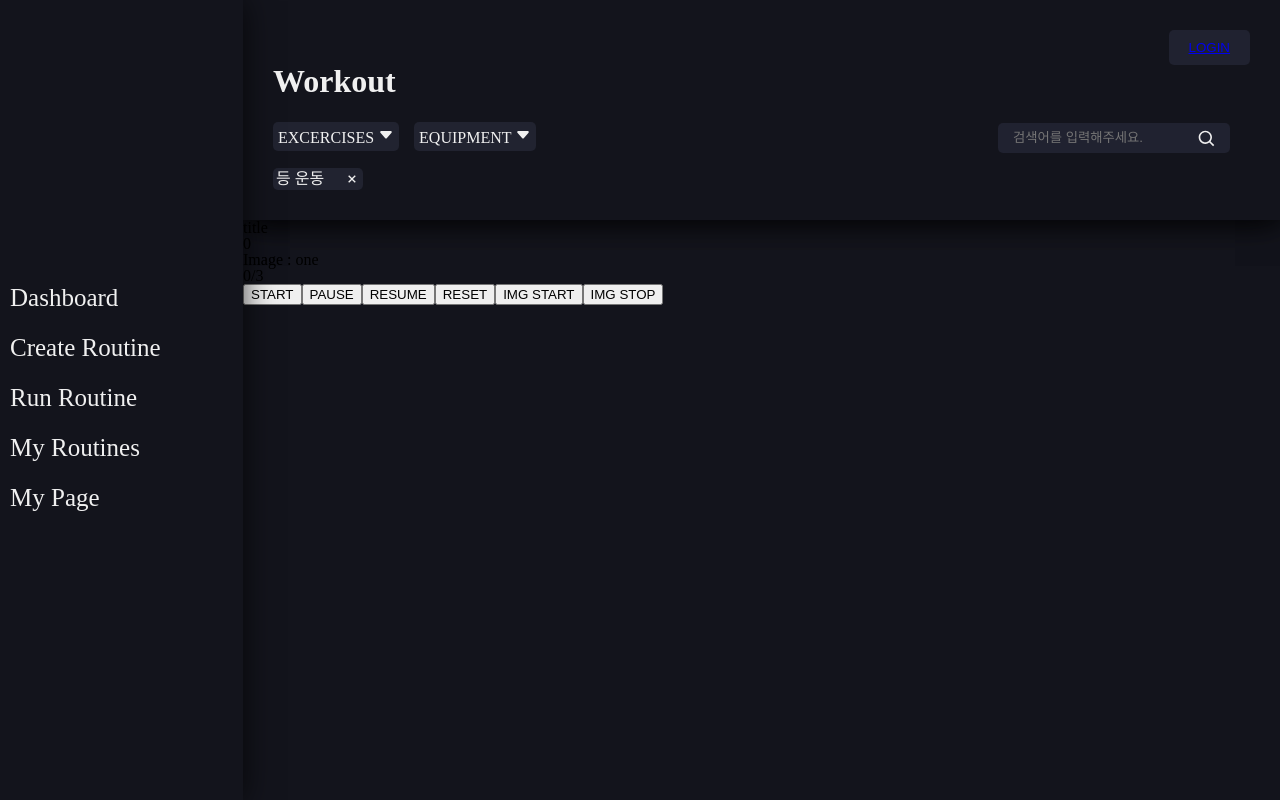
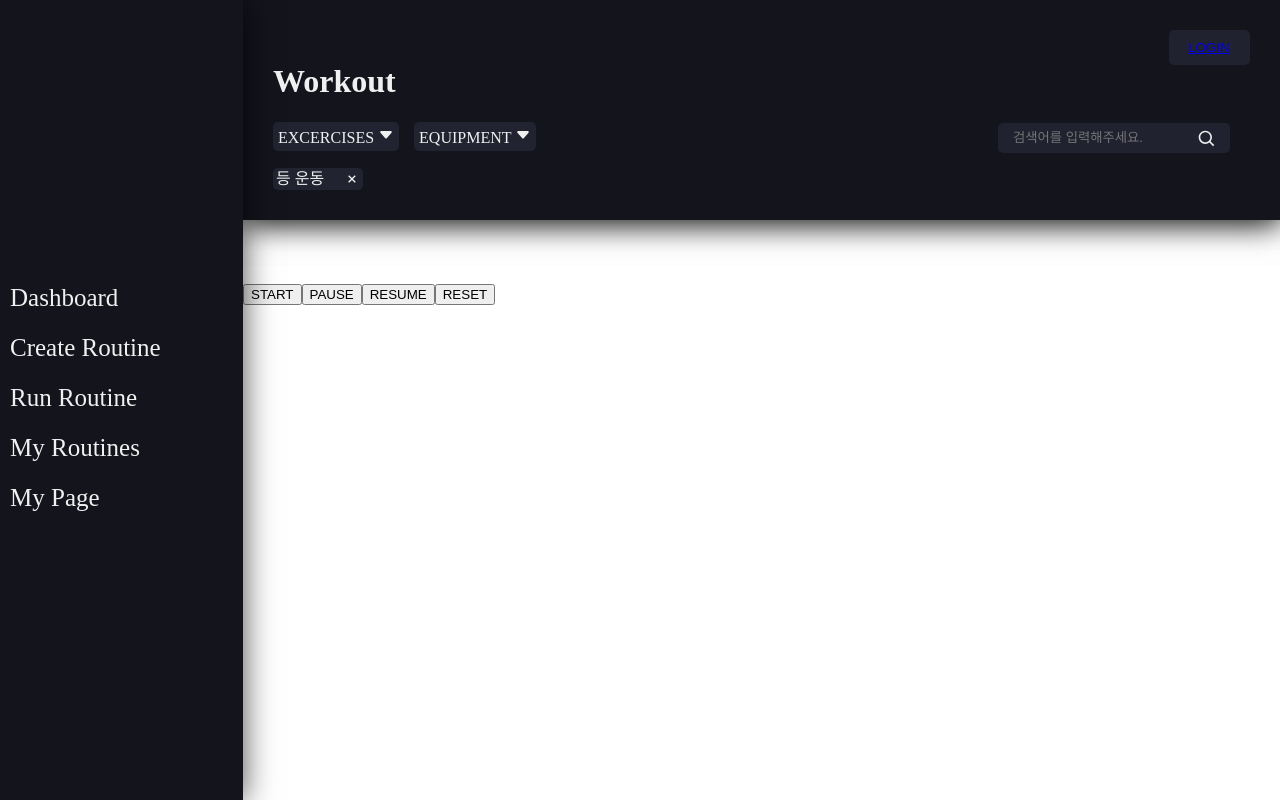
Before and after one commit to codestates/pt_at_home_client, a React (Create React App) app: page /workout in a window 1280 px wide. Built offline with nearby package versions, Linux system fonts and the light colour scheme.

Commit message:
[merge] commit updated version for merge

```diff
--- a/src/App.tsx
+++ b/src/App.tsx
@@ -1,10 +1,12 @@
-import React from 'react';
+import React, { useEffect, useState } from 'react';
 import {
   Route,
   Switch,
   withRouter,
   RouteComponentProps,
 } from 'react-router-dom';
+import { useSelector } from 'react-redux'
+import { RootState } from './modules/reducers'
 import { MyRoutines } from './components/main';
 import Root from './components/Root';
 import {
@@ -32,6 +34,19 @@ const App = ({
   history,
   location,
 }: RouteComponentProps): JSX.Element => {
+  const isExpired = useSelector((state:RootState) => state.isLogin.isExpired)
+  const [prevPath, setPrevPath] = useState(location.pathname)
+
+  useEffect(() => {
+    if (isExpired) {
+      history.push('/login')
+    }
+  },[isExpired])
+
+  useEffect(() => {
+    setPrevPath(location.pathname)
+  }, [prevPath])
+
   const FeaturePage = (): JSX.Element => {
     return (
       <Wrap>
@@ -51,7 +66,7 @@ const App = ({
               />
               <Route path={'/usersroutine'} component={MyRoutines} />
               <Route path={'/workout'} component={RunRoutineContainer} />
-              <Route path={'/mypage'} component={MyPageContainer} />
+              <Route path={'/mypage'} component={MyPageContainer}/>
             </Switch>
           </Main>
         </MainWrap>
@@ -66,7 +81,7 @@ const App = ({
       ) : location.pathname === '/signup' ? (
         <SignupContainer />
       ) : location.pathname === '/login' ? (
-        <LoginContainer />
+        <LoginContainer prevPath={prevPath}/>
       ) : (
         <FeaturePage />
       )}
--- a/src/components/main/MyPage.tsx
+++ b/src/components/main/MyPage.tsx
@@ -16,13 +16,13 @@ const MyPage = ({isLogin, userInfo, updateUserInfo, resignHandler}:MyPageProps):
 
     return (
         <div>
-            { !isLogin ?
+            { isLogin ?
                 (<>
                     <div>{userInfo.id}</div>
-                    <input type="text" value={userName}  onChange={handleChange} />
-                    <input type="email" value={email} onChange={handleChange} />
-                    <input type="password" value={password} onChange={handleChange} />
-                    <input type="button" value="Leave Website" onClick={() => resignHandler(userInfo.userName)}/>
+                    <input type="text" value={userName} name='userName' onChange={handleChange} />
+                    <input type="email" value={email} name='email' onChange={handleChange} />
+                    <input type="password" placeholder='Password' name='password' onChange={handleChange} />
+                    <input type="button" value="Leave Website" onClick={() => resignHandler(userInfo.email)}/>
                     <input type="button" value="Update" onClick={() => updateUserInfo({userName, password})}/>
                 </>)
                 :
--- a/src/components/main/RunRoutine.tsx
+++ b/src/components/main/RunRoutine.tsx
@@ -1,5 +1,6 @@
 import React, { useState, useEffect, useMemo } from 'react';
 import { CurrentRoutineProps } from '../../containers/RunRoutineContainer'
+import styled from 'styled-components';
 import CreateRoutineCard from '../component/CreateRoutineCard'
 
 type SetInterval=ReturnType<typeof setInterval>
@@ -9,20 +10,16 @@ const RunRoutine = ({
     currentRoutine,
 
 }:CurrentRoutineProps):JSX.Element => {
-    const initialInterve:SetInterval | any = null
+    const initialInterve:SetInterval | any = undefined
     let {routineId, title, workout} = currentRoutine
     let [counter, setCounter] = useState(0)
-    // let [currentWorkout, setCurrentWorkout] = useState(workout[0])
-    // let [totalCount, setTotalCount] = useState(workout[0].myCount)
     let [routineOrder, setRoutineOrder] = useState(0)
     let [intervCounter, setIntervCounter] = useState(initialInterve)
     let [intervImg, setIntervImg] = useState(initialInterve)
     let [status, setStatus] = useState('ready')
     let [imgIdx, setImgIdx] = useState(0)
-    let [repeat, setRepeat] = useState(false)
+    let [repeat, setRepeat] = useState('ready')
     let imgList = workout[routineOrder].image
-    // let imgListLength = imgList.length
-    // let [currentImg, setCurrentImg] = useState(imgList[imgIdx])
     let currentWorkout = workout[routineOrder]
     let totalCount = workout[routineOrder].myCount
     let breakCount = workout[routineOrder].myBreakTime
@@ -55,67 +52,77 @@ const RunRoutine = ({
     useEffect(() => {
         if (status === 'start') {
             runWorkout()
-        } if (status === 'break') {
+        } else if (status === 'break') {
             breakCounter()
-        } if (status === 'finish') {
+        } else if (status === 'finish') {
             setCounter(0)
             setIntervCounter(clearInterval(intervCounter))
             setIntervImg(clearInterval(intervImg))
-        } if (status === 'resume') {
+        } else if (status === 'resume' && repeat === 'repeat') {
+            setIntervImg(setInterval (() => setImgIdx(imgIdx++), 1500))
+        } else if (status === 'resume') {
             setIntervCounter(setInterval(() => setCounter(counter++), 1000))
-        } if (status === 'pause') {
+        } else if (status === 'pause') {
             setIntervCounter(clearInterval(intervCounter))
             setIntervImg(clearInterval(intervImg))
-        } if (status === 'pauseBreak') {
+        } else if (status === 'pauseBreak') {
             setIntervCounter(clearInterval(intervCounter))
         }
     }, [status])
 
-    useEffect(() => {
-        if (repeat) {
-            setIntervImg(setInterval(() => setImgIdx(imgIdx++), 1500))
-        }
-    },[imgIdx, repeat])
+
+    // start 를 누르면 status 를 start로 바꾼다
+    // staus 가 start 면 runworkout을 실행한다
+    // runworkout 이 실행 될 때 조건에 의해서 count 방식이 결정된다
+    // count 방식이 초이면 1초 마다 counter 가 1씩 증가한다.
+    // count 방식이 동작이면 1.5초 마다 이미지 배열에 인덱스가 순서대로 증가한다.
+    // 이미지 배열을 다 돌면 counter 가 1씩 증가한다.
+    // counter 가 totalCount 와 같을때 routineOrder 가 workout.length 보다 작으면 routineOrder가 증가한다.
+    // routineOrder 가 증가하면 현재 운동이 재설정 된다.
+    // breakTime이 다 돌면 다시 runworkout 이 실행된다.
 
     let currentImg = imgIdx === imgList.length? imgList[0]:imgList[imgIdx]
     let actionCounter = useMemo(() => counter+1, [counter])
-    // let memoIndex = useMemo(() => imgIdx+1, [imgIdx])
-    useEffect(() => {
-        if (intervImg === undefined) {
-            setCounter(actionCounter)
-        }
-    }, [intervImg])
 
     useEffect(() => {
-        if (imgIdx  === imgList.length ){
+        if (repeat === 'repeat') {
+            console.log('repeat')
+            setIntervImg(setInterval (() => setImgIdx(imgIdx++), 1500))
+        }
+        if (repeat === 'next') {
+            if (counter === totalCount) {
+                console.log('next', counter)
+                // setCounter(0)
+                setTimeout(()=>setRepeat('stop'), 1500)
+            } else {
+                setCounter(counter++)
+                setRepeat('repeat')
+            }
+        } if (repeat === 'stop') {
+            console.log('stop')
+            setCounter(0)
+            setRepeat('ready')
+            if (num < workout.length) {
+                setStatus('break')
+            } else {
+                setStatus('finish')
+            }
+
+        }
+    }, [repeat])
+
+    useEffect(() => {
+        if (imgIdx === imgList.length) {
             setImgIdx(0)
-            // setCounter(counter++)
+            setCounter(actionCounter)
+            setRepeat('next')
             setIntervImg(clearInterval(intervImg))
-            return () => {
-                console.log('초기화')
-                setIntervImg(clearInterval(intervImg))
-            }
         }
-        console.log('counter:',counter, 'currentImg:',currentImg, 'imgIdx:', imgIdx, 'imglength:',imgList.length, 'totalCount:', totalCount)
-        return () => {console.log('unmount')}
     }, [imgIdx])
 
-    const actionHandler = () => {
-        setIntervImg(setInterval(() => {
-            setImgIdx(imgIdx++)
-        }, 1500))
-    }
-
-    const stopActionHandler = () => {
-        setIntervImg(clearInterval(intervImg))
-    }
-
     const runWorkout = () => {
-        if (currentWorkout.myCount < 30) {
-            setImgIdx(imgIdx++)
-            setIntervImg(setInterval(() => {
-                setImgIdx(imgIdx++)
-            }, 1500))
+        if (currentWorkout.myCount < 5) {
+            setRepeat('repeat')
         } else {
             setCounter(counter++)
             setIntervCounter(setInterval(() => setCounter(counter++), 1000))
@@ -149,25 +156,25 @@ const RunRoutine = ({
 
     return (
         <div>
-            <div>
+            <WhiteText>
                 title
-            </div>
-            <div>
+            </WhiteText>
+            <WhiteText>
                 <div>{currentWorkout.id}</div>
                 <div>Image : {currentImg}</div>
                 <div>{`${counter}/${status === 'break' || status === 'pauseBreak'?breakCount:totalCount}`}</div>
                 <input type="button" value="START" onClick={startHandler}/>
                 <input type="button" value="PAUSE" onClick={pauseHandler}/>
                 <input type="button" value="RESUME" onClick={resumeHandler}/>
-                {/* <input type="button" value="PAUSE-BREAK" onClick={pauseBreakHandler}/>
-                <input type="button" value="RESUME-BREAK" onClick={resumeBreakHandler}/> */}
                 <input type="button" value="RESET"/>
-                <input type="button" value="IMG START" onClick={actionHandler}/>
-                <input type="button" value="IMG STOP" onClick={stopActionHandler}/>
-            </div>
+            </WhiteText>
         </div>
     );
 };
+
+const WhiteText = styled.div`
+    color:white;
+`
 
 export default RunRoutine;
 
--- a/src/containers/HeaderContainer.tsx
+++ b/src/containers/HeaderContainer.tsx
@@ -82,7 +82,7 @@ export interface HeaderProps {
   userName: string;
   searchHandler(keywordData: KeywordData): void;
   clickRoutineHandler(): void;
-  logoutHandler(): void;
+  logoutHandler():void;
   filterHandler(filterData: FilterData): void;
   title: string;
 }
@@ -113,6 +113,7 @@ const HeaderContainer = ():JSX.Element => {
 
     const title = titleGenerator()
 
+    //completed
     const searchHandler = async (keywordData:KeywordData) => {
         let { token, expDate } = auth
         let isTokenValid = await actionRenewToken(token, expDate, dispatch)
@@ -132,6 +133,7 @@ const HeaderContainer = ():JSX.Element => {
 
     }
 
+    // completed
     const filterHandler = async (filterData:FilterData) => {
         let { token, expDate } = auth
         let isTokenValid = await actionRenewToken(token, expDate, dispatch)
@@ -168,14 +170,22 @@ const HeaderContainer = ():JSX.Element => {
         }
     }
 
-    const logoutHandler = ():void => {
-        axios.get<LogoutResponse>(`${URI}/users/signout`, {headers:{'Content-Type':'application/json'}})
+    const logoutHandler = async () => {
+      let { token, expDate } = auth
+      let isTokenValid = await actionRenewToken(token, expDate, dispatch)
+      if (isTokenValid) {
+        axios.get<LogoutResponse>(`${URI}/users/signout`, {
+          headers:{
+            'Content-Type':'application/json',
+            'Authorization':`Bearer ${auth.token}`
+          }})
             .then(res => {
                 console.log('logout', res)
                 if (res.data.message === 'signout success') {
                     dispatch(actionLogout({isLogin:false}))
                 }
             })
+      }
     }
 
     return (
--- a/src/containers/LoginContainer.tsx
+++ b/src/containers/LoginContainer.tsx
@@ -1,9 +1,11 @@
-import React from 'react';
-import { useDispatch } from 'react-redux'
+import React, { useEffect } from 'react';
+import { useDispatch, useSelector } from 'react-redux'
 import { useHistory } from 'react-router-dom'
 import Login from '../components/Login'
 import { UserInfo } from '../modules/reducers/userInfo'
-import { actionSetUserInfo, actionLogin } from '../modules/actions'
+import { MyWorkoutsResponse, MyRoutinesResponse} from '../containers/SideBarContainer'
+import { RootState } from '../modules/reducers'
+import { actionSetUserInfo, actionLogin, actionSetMyWorkouts, actionSetMyRoutines } from '../modules/actions'
 import { URI } from '../index'
 import axios from 'axios'
 axios.defaults.withCredentials = true
@@ -18,13 +20,47 @@ interface SigninResponse {
   message: string;
 }
 
+interface LoginContProps {
+  prevPath:string
+}
+
 export interface LoginProps {
   loginHandler(loginData: LoginData): void;
 }
 
-const LoginContainer = ():JSX.Element => {
+const LoginContainer = ({prevPath}:LoginContProps):JSX.Element => {
     const dispatch = useDispatch()
     const history = useHistory()
+    const isLogin = useSelector((state:RootState) => state.isLogin)
+    const accessToken = useSelector((state:RootState) => state.userInfo.auth.token)
+
+    // completed
+    useEffect(() => {
+      if (isLogin.isLogin) {
+        axios.get<MyWorkoutsResponse>(`${URI}/myroutine/myworkout`, {
+          headers:{
+          'Content-Type':'application/json',
+          'Authorization':`Bearer ${accessToken}`
+      }})
+          .then(res => {
+              if (res.data.message === 'ok') {
+                  dispatch(actionSetMyWorkouts(res.data.data))
+              }
+          })
+          axios.get<MyRoutinesResponse>(`${URI}/myroutine`, {
+            headers:{
+                'Content-Type':'application/json',
+                'Authorization':`Bearer ${accessToken}`
+            }})
+            .then(res => {
+                if (res.data.message === 'ok') {
+                    dispatch(actionSetMyRoutines(res.data.data))
+                }
+            })
+
+
+      }
+    }, [isLogin.isLogin])
 
     // completed
     const loginHandler = (loginData:LoginData):void => {
--- a/src/containers/MyPageContainer.tsx
+++ b/src/containers/MyPageContainer.tsx
@@ -1,5 +1,6 @@
 import React from 'react'
 import { MyPage } from '../components/main'
+import {useHistory} from 'react-router-dom'
 import { useSelector, useDispatch } from 'react-redux'
 import { RootState } from '../modules/reducers'
 import { UserInfo, UserData } from '../modules/reducers/userInfo'
@@ -16,8 +17,9 @@ const MyPageContainer = ():JSX.Element  => {
     const userInfo:UserInfo = useSelector((state:RootState) => state.userInfo)
     const isLogin:boolean = useSelector((state:RootState) => state.isLogin.isLogin)
     const dispatch = useDispatch()
+    const history = useHistory()
 
-
+    // completed
     const updateUserInfo = (userData:UserData) => {
         dispatch(actionUpdateUserInfo(userData))
         // axios.post<UpdateUserInfoResponse>(
@@ -35,9 +37,10 @@ const MyPageContainer = ():JSX.Element  => {
     }
 
 
-
+    // completed
     const resignHandler = (email:string) => {
         dispatch(actionResignUserInfo(email))
+        history.push('/')
         // if (userName === userInfo.userName) {
         //     axios.post<ResignResponse>(`${URI}/users/resign`, {userName}, {headers:{'Content-Type':'application/json'}})
         //         .then(res => {
--- a/src/containers/SignupContainer.tsx
+++ b/src/containers/SignupContainer.tsx
@@ -1,7 +1,7 @@
 import React from 'react';
 import { useDispatch } from 'react-redux'
+import { actionSetUserInfo, actionLogin } from '../modules/actions'
 import { useHistory } from 'react-router-dom'
-import { actionSetUserInfo, actionLogin } from '../modules/actions'
 import { URI } from '../index'
 import { UserInfo } from '../modules/reducers/userInfo'
 import Signup from '../components/Signup'
@@ -27,7 +27,6 @@ const SignupContainer = ():JSX.Element => {
     const dispatch = useDispatch()
     const history = useHistory()
 
-    // completed
     const signupHandler = (signupData:SignupData):void => {
         axios.post<SignupResponse>(`${URI}/users/signup`, signupData, {headers:{'Content-Type':'application/json'}})
             .then(res => {
@@ -35,7 +34,7 @@ const SignupContainer = ():JSX.Element => {
                 if (res.data.message === 'signup success') {
                     dispatch(actionLogin({isLogin:true, isExpired:false}))
                     dispatch(actionSetUserInfo(res.data.data))
-                    history.goBack()
+                    history.push('/dashboard')
                 }
             })
     }
--- a/src/index.tsx
+++ b/src/index.tsx
@@ -7,21 +7,21 @@ import reset from 'styled-reset';
 import reportWebVitals from './reportWebVitals';
 import { Provider } from 'react-redux'
 import store from './store'
-// export let URI:string = 'http://localhost:8080'
-export const URI:string = 'https://savemehomt.com'
+export let URI:string = 'http://localhost:8080'
+// export const URI:string = 'https://savemehomt.com'
 
 const GlobalStyle = createGlobalStyle`
   ${reset}
   /* other styles */
   html, body, #root {
     height: 100%;
-    background-color: #13141c;
+
   }
   * {
     box-sizing: border-box;
   }
 `;
-
+// background-color: #13141c;
 ReactDOM.render(
   <React.StrictMode>
     <GlobalStyle />
--- a/src/modules/reducers/currentRoutine.ts
+++ b/src/modules/reducers/currentRoutine.ts
@@ -65,7 +65,7 @@ const initialState:CurrentRoutine = {
         image:['three', 'four', 'five'],
         part:['core', 'heap'],
         mySetCount:3,
-        myCount:15,
+        myCount:10,
         myBreakTime: 8,
         calrorie: 1000,
         tool: 'band'
@@ -76,7 +76,7 @@ const initialState:CurrentRoutine = {
         image:['6', '7', '8', '9'],
         part:['core', 'heap'],
         mySetCount:3,
-        myCount:7,
+        myCount:4,
         myBreakTime: 8,
         calrorie: 1000,
         tool: 'band'
--- a/src/modules/reducers/userInfo.ts
+++ b/src/modules/reducers/userInfo.ts
@@ -101,7 +101,7 @@ export const actionUpdateUserInfo = (payload:UserData) => async (dispatch:Dispat
         token = getState().userInfo.auth.token
         axios.post<UpdateUserInfoResponse>(
             `${URI}/users/update`,
-            {eamil:payload},
+            payload,
             {headers:{
                 'Content-Type':'application/json',
                 'Authorization':`Bearer ${token}`
@@ -116,7 +116,9 @@ export const actionUpdateUserInfo = (payload:UserData) => async (dispatch:Dispat
 
 // completed
 export const actionRenewToken = (accessToken:string, expDate:string, dispatch:Dispatch) => {
-    if (true) {
+    let hasExpired = checkExpired(accessToken, expDate)
+
+    if (hasExpired) {
         return axios.get(`${URI}/users/token`,
         {headers:{
             'Content-Type':'application/json',
@@ -132,9 +134,21 @@ export const actionRenewToken = (accessToken:string, expDate:string, dispatch:Di
                 return false
             }
         })
-    } else {
+    }
+    else {
         return new Promise((resolve, reject) => resolve(true))
     }
+}
+
+// completed
+const checkExpired = (token:string, date:string):boolean => {
+    let now = new Date()
+    let issued = Date.parse(date)
+    let exp = new Date(issued)
+
+    if (now.getTime() - exp.getTime() > 500000) {
+        return true
+    } else return false
 }
 
 const initialState:UserInfo = {
```
Also changed, not shown: src/containers/SideBarContainer.tsx (+7 -18 lines).
